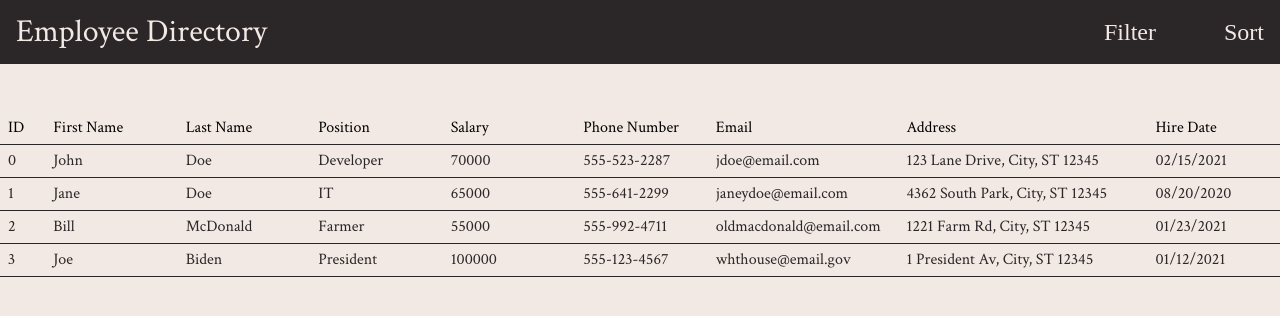
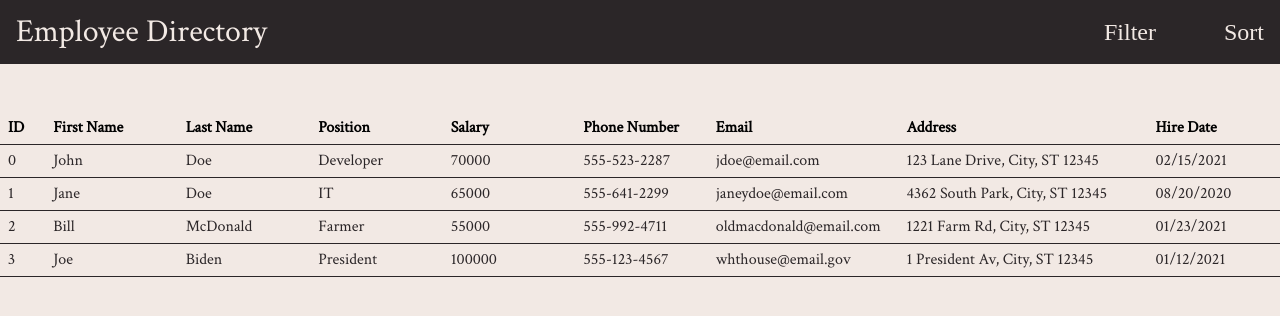
Before and after one commit to nbur4556/employee-directory, a React (Create React App) app: page / in a window 1280 px wide. Shown: the top 316 px of the page. Built offline with nearby package versions, Linux system fonts and the light colour scheme.

Commit message:
sets bold font weight on h6 headers

```diff
--- a/src/stylesheets/main.css
+++ b/src/stylesheets/main.css
@@ -16,6 +16,10 @@ h1, h2, h3, h4, h5, h6{
     font-family: var(--font-crimson-text);
 }
 
+h6{
+    font-weight: bold;
+}
+
 p{
     color: var(--color-main-black);
     font-family: var(--font-crimson-text);
```
